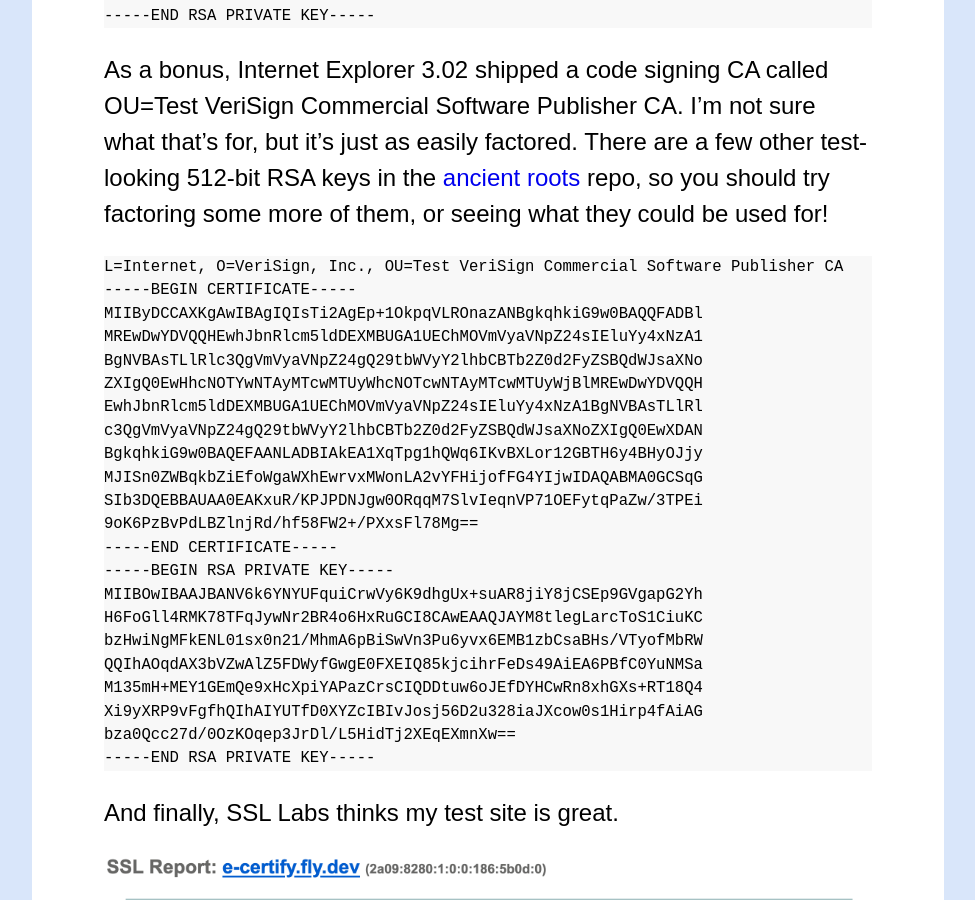
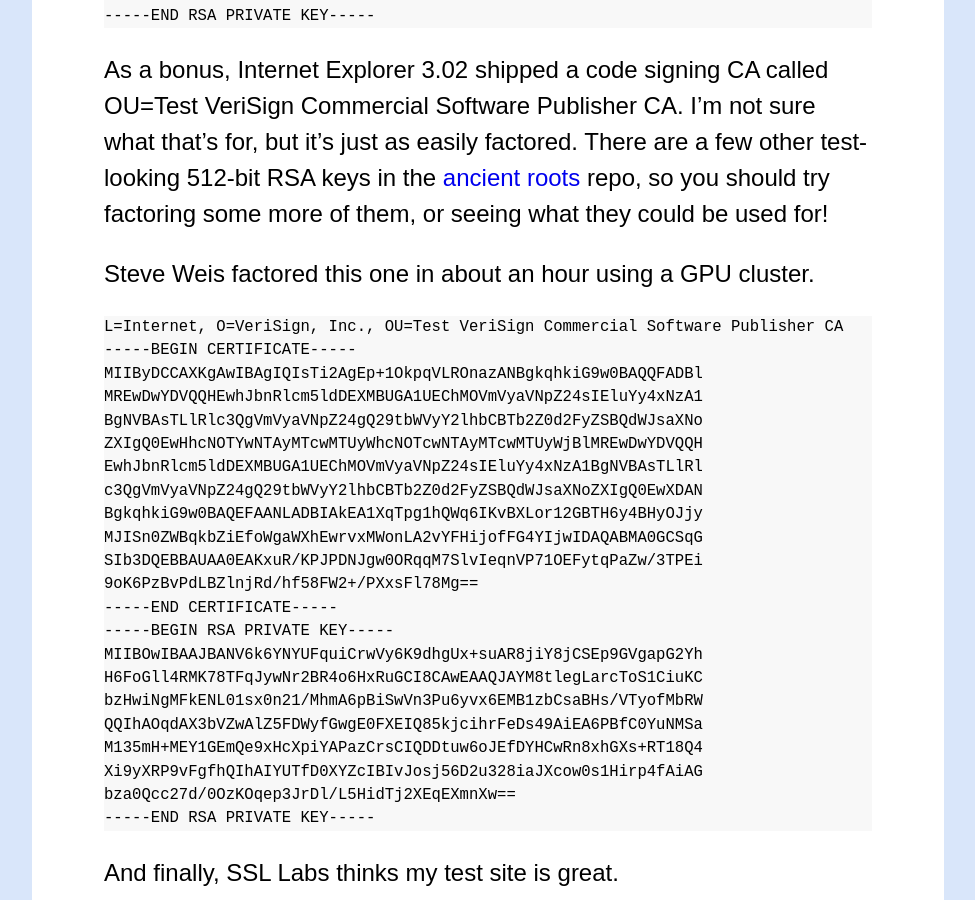
Before and after one commit to mcpherrinm/McPherrin.ca, a Jekyll site: the page built from _posts/2026-09-07-rsa.md, in a window 1280 px wide and 900 px high, scrolled down 4705 px. Shown: the whole window, without its empty margins (152-1127 px from the left). Built offline with Jekyll 4.4.1, drawn with Linux system fonts in a browser that asks for light colours.

Commit message:
credit for verisign test root

````diff
--- a/_posts/2026-09-07-rsa.md
+++ b/_posts/2026-09-07-rsa.md
@@ -137,6 +137,8 @@
 in the [ancient roots](https://mcpherrinm.github.io/ancientroots/) repo, so you
 should try factoring some more of them, or seeing what they could be used for!
 
+Steve Weis factored this one in about an hour using a GPU cluster.
+
 ```
 L=Internet, O=VeriSign, Inc., OU=Test VeriSign Commercial Software Publisher CA
 -----BEGIN CERTIFICATE-----
````
